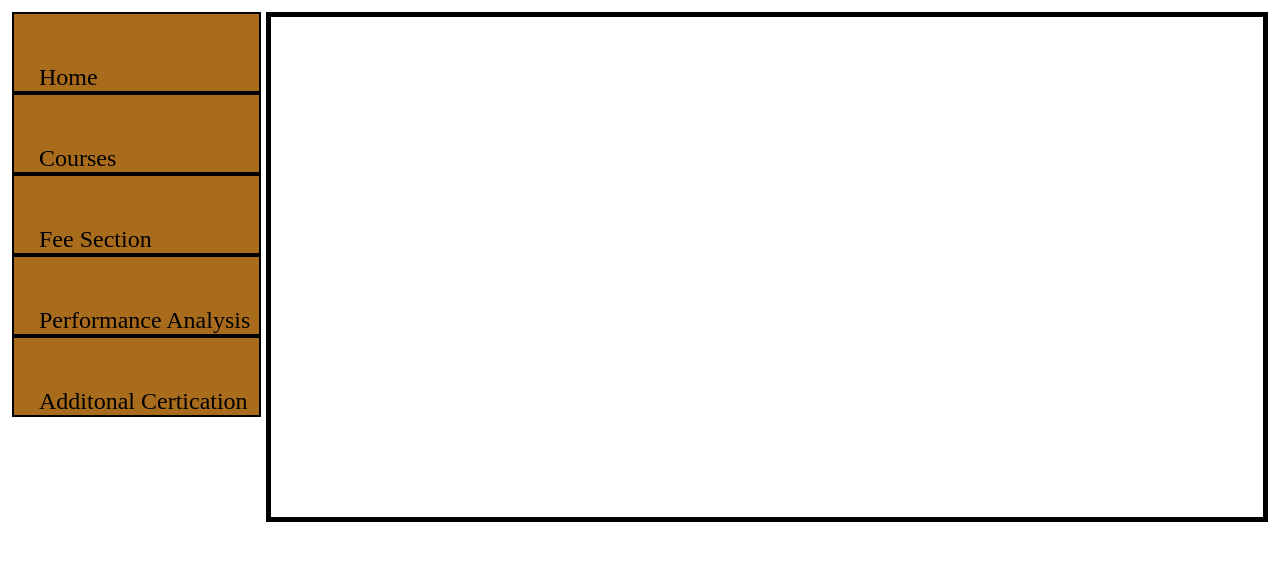
After one commit to shariq849/Learning-Mangement-System, a Flask app: template templates/Student Dashboard.html in a window 1280 px wide. The commit adds this page. Shown: the top 561 px of the page. Run offline with Flask 3, Linux system fonts and the light colour scheme; the template is opened without the code that fills it, so the values that code supplies are empty.

Commit message:
changes made

```diff
--- a/server.py
+++ b/server.py
@@ -1,5 +1,11 @@
-from flask import Flask,render_template
+from flask import Flask,render_template,request
+from flask_sqlalchemy import SQLAlchemy
+from sqlalchemy.orm import Mapped,mapped_column,DeclarativeBase
 app = Flask(__name__)
+app.config['SQLALCHEMY_DATABASE_URI'] = 'sqlite:///registerUsers.db'
+app.config["SQLALCHEMY_TRACK_MODIFICATIONS"] = False
+db = SQLAlchemy(app)
+
 @app.route("/")
 def login():
     return render_template("index.html")
--- a/static/signup.css
+++ b/static/signup.css
@@ -15,8 +15,7 @@ body {
 
 .form-label {
     font-size: 30px;
-    display: flex;
-    flex-direction: column;
+    display: block;
 }
 
 
@@ -51,6 +50,7 @@ header {
     border: 5px solid black;
     margin: 25px;
     padding: 50px;
+    text-align: center;
 }
 
 @keyframes mymove {
--- /dev/null
+++ b/static/student dashboard.css
@@ -0,0 +1,33 @@
+body{
+    margin: 12px;
+}
+.sidebar{
+    background-color: rgb(169, 108, 28);
+    font-size: 24px;
+    height: 100%;
+    width: 30%;
+    display: flex;
+    flex-direction: column;
+}
+article{
+    padding-left: 25px;
+    padding-top: 50px;
+    border: 2px solid black;
+    text-align: left;
+    vertical-align:top;
+}
+article:hover{
+    border: 5px solid black;
+    cursor: pointer;
+}
+section{
+    height: 500px;
+    width: 1500px;
+    border: 5px solid black;
+    margin-left: 5px;
+    resize: both;
+}
+main{
+    display: flex;
+    flex-direction: row;
+}
--- a/templates/Signup.html
+++ b/templates/Signup.html
@@ -40,7 +40,7 @@
                     <label class="form-label">First Name</label>
                     <input class="form-control" type="text" id="fname" name="fname" placeholder="Enter First Name">
                     <label class="form-label">Last Name</label>
-                    <input class="form-control" type="text" id="lname" name="fname" placeholder="Enter First Name">`
+                    <input class="form-control" type="text" id="lname" name="lname" placeholder="Enter First Name">
                 </div>
                 <div>
                     <label class="form-label">Choose an option</label>
--- /dev/null
+++ b/templates/Student Dashboard.html
@@ -0,0 +1,40 @@
+<!DOCTYPE html>
+<html lang="en">
+
+<head>
+    <meta charset="UTF-8">
+    <meta name="viewport" content="width=device-width, initial-scale=1.0">
+    <title>Student Dashboard</title>
+    <link rel="stylesheet" href="../static/student dashboard.css">
+</head>
+
+<body>
+
+    <main>
+        <aside class="sidebar">
+            <article id="hm">Home</article>
+            <article id="cr">Courses</article>
+            <article id="fc">Fee Section</article>
+            <article id="pa">Performance Analysis</article>
+            <article id="ac">Additonal Certication</article>
+        </aside>
+
+        <section>
+            <div style="font-size: 100px;" id="content">
+
+            </div>
+        </section>
+    </main>
+
+    <script>
+        const atc = document.getElementById("hm");
+        const atc2 = document.getElementById("cr");
+        atc.addEventListener("click", () => {
+
+        })
+        atc2.addEventListener("click", () => {
+        })
+    </script>
+</body>
+
+</html>
```
Also changed, not shown: templates/Dashboard.html (deleted, +0 -11 lines), static/dashboard.css (deleted).
